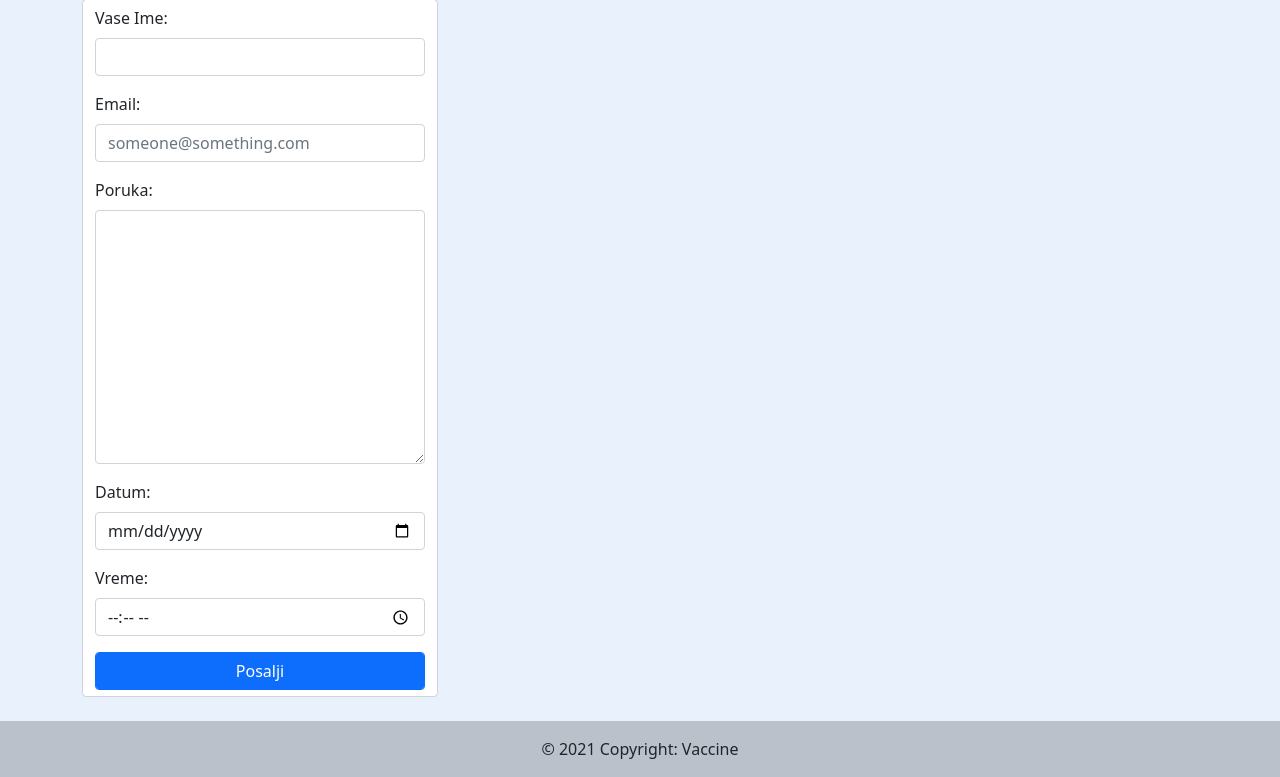
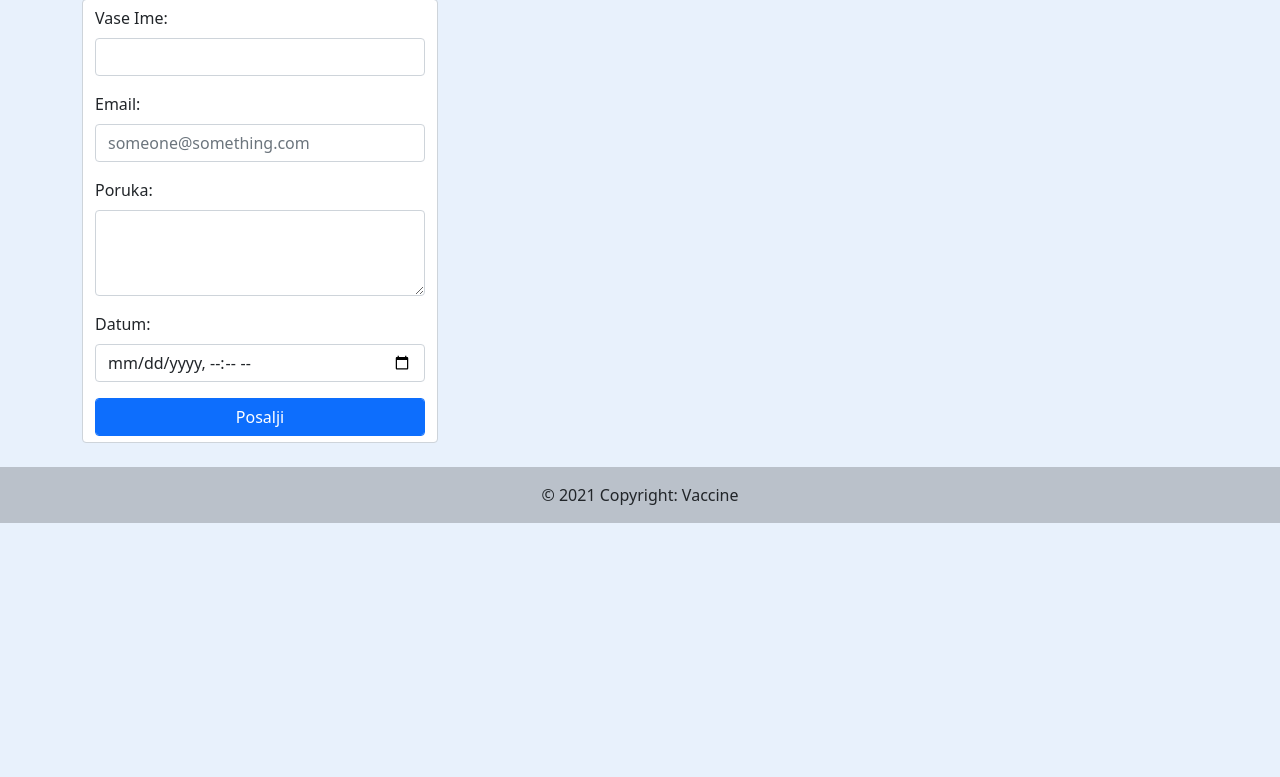
Before and after one commit to ringomag/vakcinaProject, a Django app: page /obavesti_korisnika/ in a window 1280 px wide. Shown: the part 152-929 px from the top of the page. After the commit the page ends 675 px from the top, so only its background shows below. Run offline with Django 3.2, Linux system fonts and the light colour scheme; some web fonts are replaced.

Commit message:
one field datetime-local

```diff
--- a/vakcinisani/forms.py
+++ b/vakcinisani/forms.py
@@ -2,6 +2,7 @@ from django.forms import ModelForm
 from .models import Vakcinisan
 from django import forms
 from django.core.exceptions import ValidationError
+
 
 
 class VakcinisanForm(ModelForm):
@@ -46,17 +47,17 @@ class VakcinisanForm(ModelForm):
                     raise forms.ValidationError("Email adrese nisu iste")
 
 class DateInput(forms.DateInput):
-    input_type = 'date'
+    input_type = 'datetime-local'
 
-class TimeInput(forms.TimeInput):
-    input_type = 'time'
+# class TimeInput(forms.TimeInput):
+#     input_type = 'time'
 
 class EmailInput(forms.EmailInput):
     input_type = 'email'
 
 class ObavestiForm(forms.Form):
-    datum = forms.DateField(widget=DateInput(attrs={'class':'form-control'}))
+    datum = forms.DateField(input_formats=['%d/%m/%Y'], widget=DateInput(attrs={'class':'form-control', 'input_formats':'%d-%m-%Y'}))
     mail = forms.EmailField(widget=EmailInput(attrs={'class': 'form-control', 'placeholder':"someone@something.com"}))
-    vreme = forms.TimeField(widget=TimeInput(attrs={'class':'form-control'}))
+    # vreme = forms.TimeField(widget=TimeInput(attrs={'class':'form-control'}))
     ime = forms.CharField(widget=forms.TextInput(attrs={'class':'form-control'}))
-    poruka = forms.CharField(widget=forms.Textarea(attrs={'class':'form-control'}))
+    poruka = forms.CharField(widget=forms.Textarea(attrs={'class':'form-control', 'rows':3}))
--- a/vakcinisani/templates/obavesti_korisnika.html
+++ b/vakcinisani/templates/obavesti_korisnika.html
@@ -29,10 +29,10 @@
           <label for="{{ form.datum.id_for_label }}" class="form-label">Datum: </label>
           {{ form.datum }}
         </div>
-        <div class="mb-3">
+        <!-- <div class="mb-3">
           <label for="{{ form.vreme.id_for_label }}" class="form-label">Vreme: </label>
           {{ form.vreme }}
-        </div>
+        </div> -->
         <input type="submit" value="Posalji" class="btn btn-primary form-control">
     </form>
 
@@ -41,6 +41,8 @@
 </div>
 {% endblock %}
 
+
+
 {% block footer %}
 <footer>
   <div class="text-center p-3" style="background-color: rgba(0, 0, 0, 0.2);">
```
